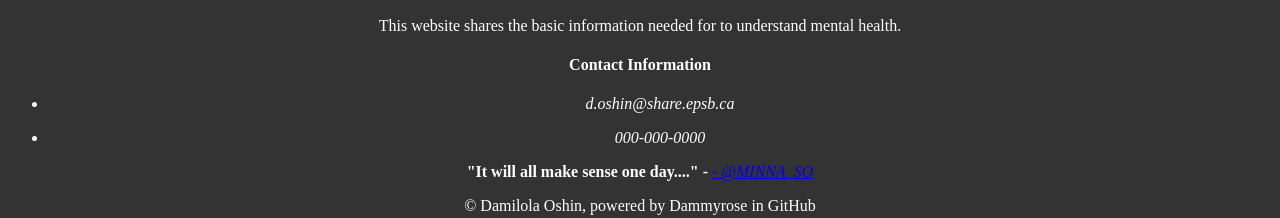
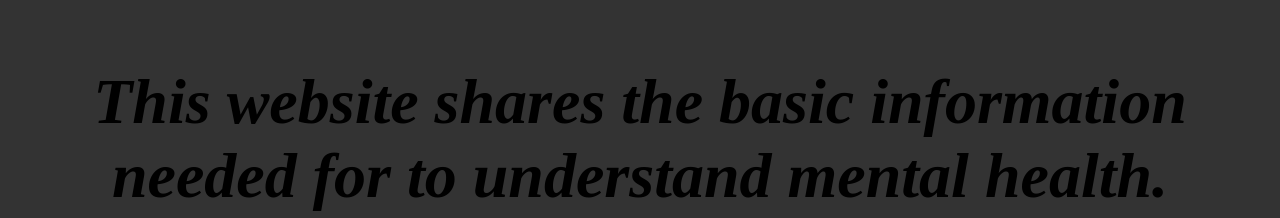
Before and after one commit to Dammyrose/Promotional-Website.github.io, a plain HTML site: page index.html in a window 1280 px wide. Shown: the part 842-1060 px from the top of the page. Drawn offline with Linux system fonts and the light colour scheme.

Commit message:
Update index.html

```diff
--- a/index.html
+++ b/index.html
@@ -95,7 +95,7 @@
     <img src="https://pacifichealthsystems.com/wp-content/uploads/2020/02/may-mental-health.jpg" alt="../Images/may-mental-health.jpg" title="Skeleton pfp, Damilola Oshin" style="width:35%;height:auto;">
   </div>
   <div class="center">
-    <section><article><p style="color:white">This website shares the basic information needed for to understand mental health.</p></article></section>
+    <section><article><p style="color:white"><h3 style="font-size: 5vw"><em>This website shares the basic information needed for to understand mental health.</em></h3></p></article></section>
   </div>
 </body>
 
```
